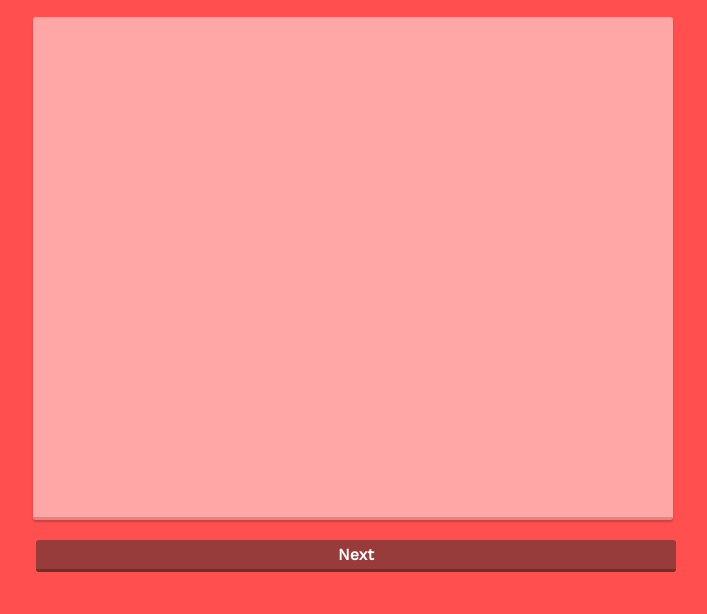
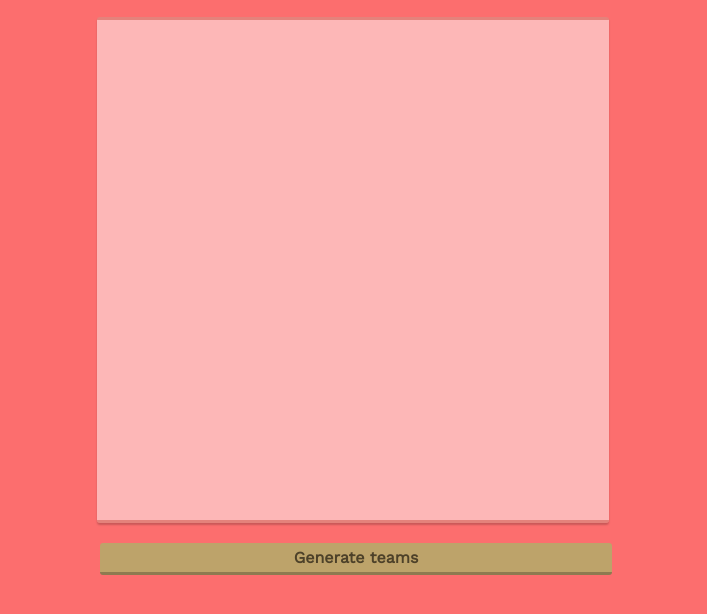
Before and after one commit to jasonckc/NL-gaming-night, a React app: page / in a window 1280 px wide. Shown: the part 116-730 px from the top of the page, without its empty margins (287-994 px from the left). Built offline with nearby package versions, Linux system fonts and the light colour scheme.

Commit message:
Minor style and color adjustments

```diff
--- a/src/Components/participants.css
+++ b/src/Components/participants.css
@@ -1,11 +1,11 @@
 div.participants-bg {
-    background-color: rgb(255, 79, 79);
+    background-color: rgb(252, 110, 110);
     color: white;
 }
 
 div.participants-wrapper {
     height: 100%;
-    width: 50%;
+    width: 40%;
     min-width: 300px;
     margin: auto;
 }
@@ -19,6 +19,7 @@ ul.participants-list {
     margin: 20px 0;
     padding: 10px;
     height: 60vh;
+    max-height: 500px;
     overflow: auto;
     max-width: 100%;
     background-color: rgba(255, 255, 255, 0.5);
@@ -26,6 +27,7 @@ ul.participants-list {
     border-radius: 3px;
     box-shadow: 0 2px 2px 0 rgba(0, 0, 0, 0.2);
     border-bottom: 3px solid rgb(228, 130, 123);
+    border-top: 3px solid rgb(228, 130, 123);
 }
 
 ul.participants-list li {
@@ -48,7 +50,7 @@ button.participants-btn-remove {
 }
 
 button.participants-btn-next {
-    background-color: rgb(151, 59, 59);
-    color: white;
+    background-color: rgb(189, 163, 106);
+    color: rgb(77, 65, 41);
     width: 100%;
 }
--- a/src/Components/participants.js
+++ b/src/Components/participants.js
@@ -47,7 +47,7 @@ class Participants extends Component {
                         className="participants-btn-next"
                         onClick={this.props.next}
                     >
-                        Next
+                        Generate teams
                     </button>
                 </div>
             </div>
--- a/src/Components/ranking.css
+++ b/src/Components/ranking.css
@@ -1,5 +1,5 @@
 div.ranking-bg {
-    background-color: rgba(117, 180, 102, 0.877);
+    background-color: rgba(119, 150, 84, 0.877);
     color: white;
 }
 
--- a/src/Components/ranking.js
+++ b/src/Components/ranking.js
@@ -33,7 +33,7 @@ class ranking extends Component {
                         <button
                             className="ranking-btn-next"
                             onClick={this.props.next}>
-                            Next
+                            Next game!
                         </button>
                         <small
                             className="ranking-btn-restart"
--- a/src/Components/teams.css
+++ b/src/Components/teams.css
@@ -5,8 +5,8 @@ div.teams-bg {
 
 div.teams-wrapper {
     height: 100%;
-    width: 90%;
-    min-width: 300px;
+    width: 70%;
+    min-width: 350px;
     margin: auto;
 }
 
@@ -37,7 +37,7 @@ div.teams-team {
 div.teams-team h3 {
     padding: 10px;
     margin: 0;
-    background-color: rgb(78, 76, 219);
+    background-color: rgb(93, 91, 218);
     border-bottom: 4px solid rgb(163, 165, 250);
     border-radius: 3px 3px 0 0;
 }
@@ -45,7 +45,7 @@ div.teams-team h3 {
 div.teams-team ul {
     list-style: none;
     padding: 10px;
-    background: rgba(255, 255, 255, 0.767);
+    background: rgba(255, 255, 255, 0.568);
     color: black;
     margin: 0;
     border: 1px solid rgb(204, 204, 204);
--- a/src/Components/teams.js
+++ b/src/Components/teams.js
@@ -43,7 +43,7 @@ class Teams extends Component {
                         className="teams-btn-next"
                         onClick={this.props.next}
                     >
-                        Next
+                        Start!
                     </button>
                 </div>
             </div>
```
